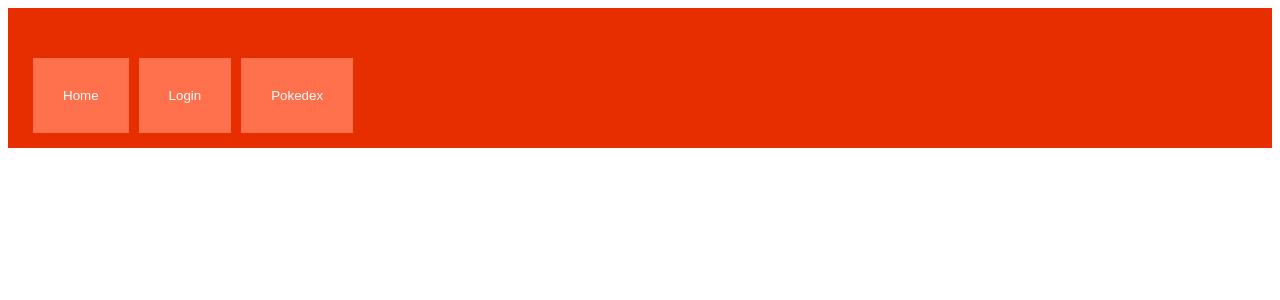
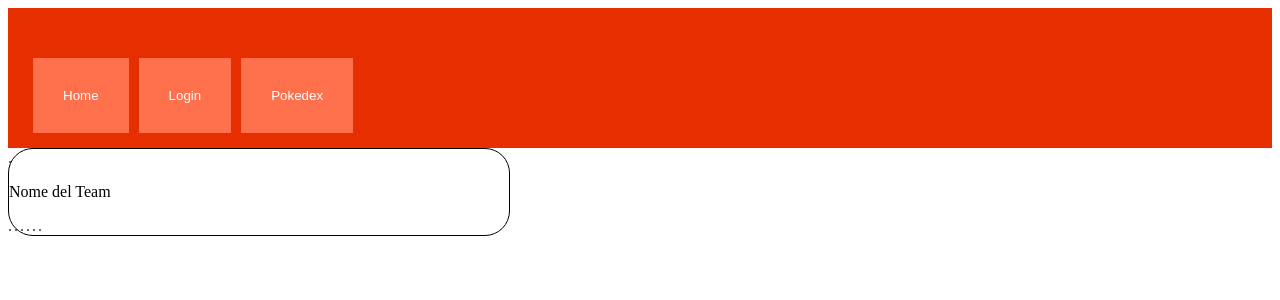
Before and after one commit to AlessandroRasiadalPolo/pokedexCommunityWebsite, a PHP site: page / in a window 1280 px wide. Shown: the top 300 px of the page. Run offline with PHP 8.4, Linux system fonts and the light colour scheme.

Commit message:
inizio creazione badgeAllenatore

```diff
--- a/index.php
+++ b/index.php
@@ -45,6 +45,19 @@
 
 <section>
 
+    <div class = "userBadge">
+        <img src="" alt="" class = "imgBadge">
+        <p>Nome del Team</p>
+        <img src="" alt="" class = "imgBadge">
+        <img src="" alt="" class = "imgBadge">
+        <img src="" alt="" class = "imgBadge">
+        <img src="" alt="" class = "imgBadge">
+        <img src="" alt="" class = "imgBadge">
+        <img src="" alt="" class = "imgBadge">
+
+
+    </div>
+
 </section>
 
 <footer>
--- a/styles/homePage.css
+++ b/styles/homePage.css
@@ -13,3 +13,14 @@
     cursor: pointer;
     padding: 30px;
 }
+
+.userBadge{
+    border-radius: 25px;
+    width: 500px;
+    border: 1px solid black;
+
+}
+.imgBadge{
+    border: 1px solid black;
+    border-radius: 25px;
+}
```
